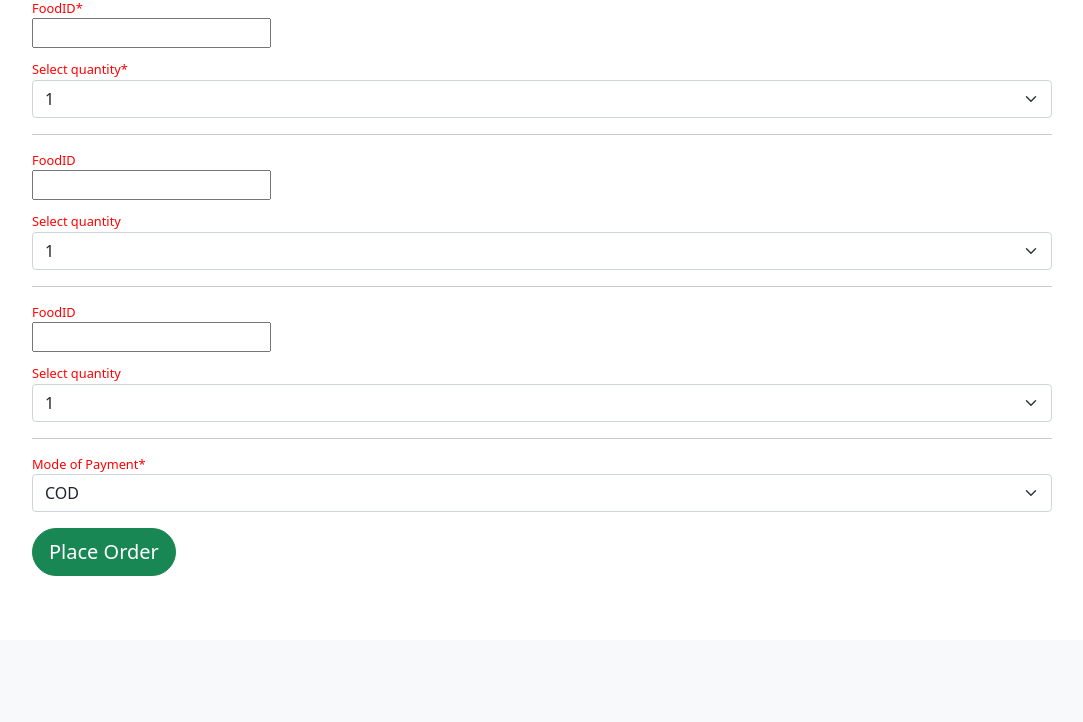
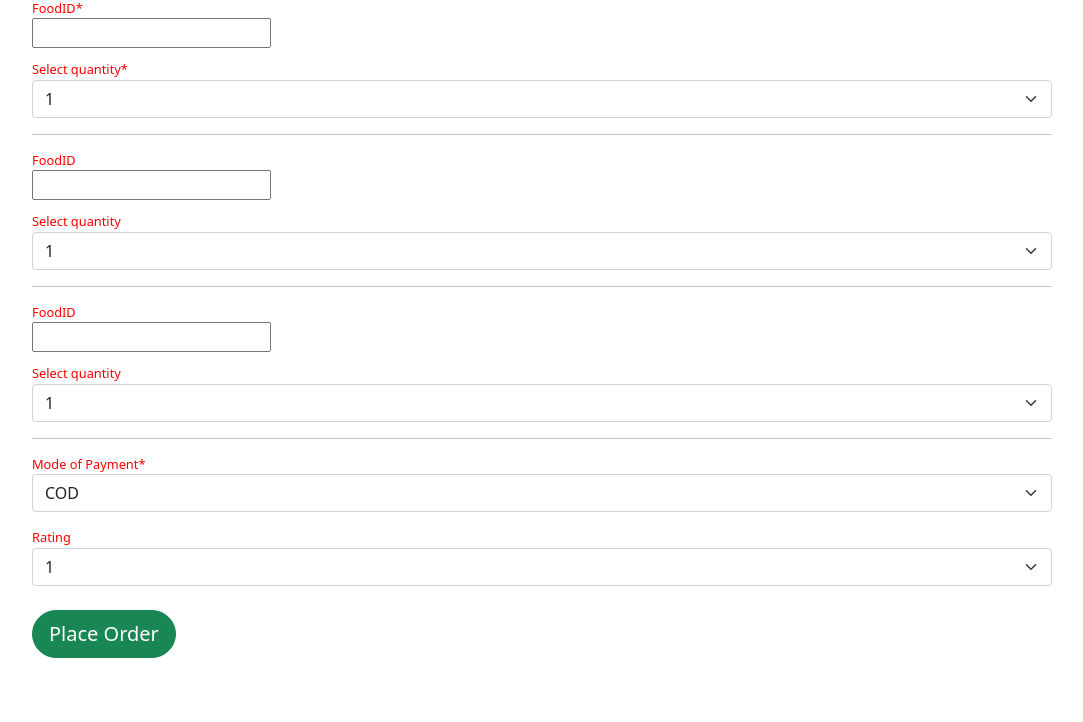
Before and after one commit to nandikajain/Khidmat, a Flask app: page /customer/place in a window 1280 px wide. Shown: the part 532-1254 px from the top of the page, without its empty margins (98-1181 px from the left). Before the commit the page ends 1108 px from the top, so only its background shows below. Run offline with Flask 2, Linux system fonts and the light colour scheme; a user stored in the database is signed in.

Commit message:
Update customerPlace.html
Give rating while placing order

```diff
--- a/templates/customerPlace.html
+++ b/templates/customerPlace.html
@@ -82,7 +82,16 @@ Khidmat
             <option value="Google Pay">Google Pay</option>
             </select>
         </p>
-		<p><input type="submit" value="Place Order" class="btn btn-success btn-lg" style="border-radius: 30px;"/></p>
+        <p class="m-0" style="color:red; font-size:80%">Rating</p>
+            <select class="form-select" name="rating">
+            <option value="1">1</option>
+            <option value="2">2</option>
+            <option value="3">3</option>
+            <option value="4">4</option>
+            <option value="5">5</option>
+            </select>
+            <br>
+	<p><input type="submit" value="Place Order" class="btn btn-success btn-lg" style="border-radius: 30px;"/></p>
 
 	</form>
 
```
